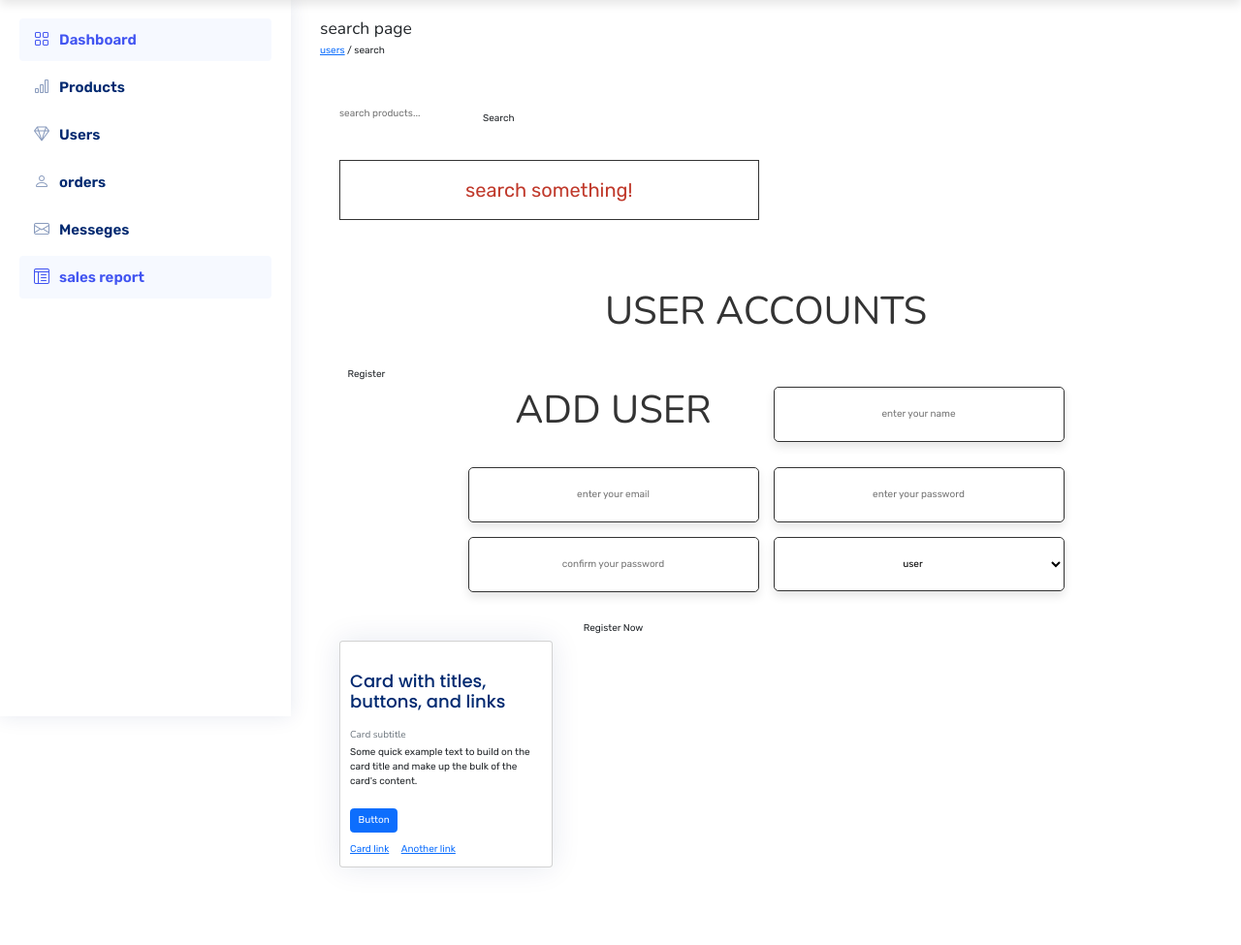
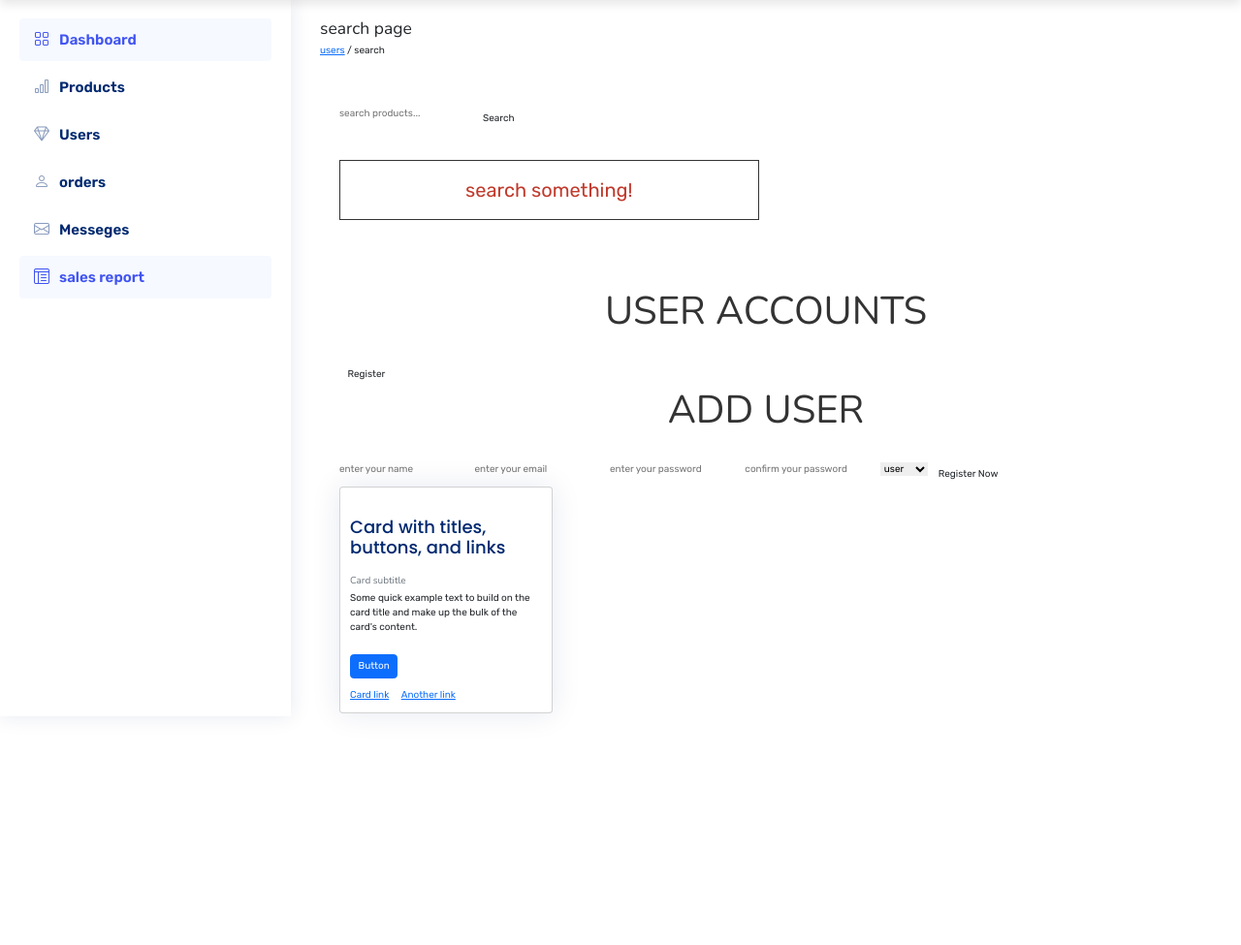
Before and after one commit to haamid10/E-bookstore, a PHP site: page /admin_users.php in a window 1280 px wide. Shown: the part 61-1036 px from the top of the page at 97% size. After the commit the page ends 797 px from the top, so only its background shows below. Run offline with PHP 8.4, Linux system fonts and the light colour scheme; data that the repository does not hold is empty.

Commit message:
admin users1

```diff
--- a/admin_users.php
+++ b/admin_users.php
@@ -91,7 +91,7 @@ if(isset($_POST['search'])){
    <p> <a href="admin_users.php">users</a> / search </p>
 </div>
 
-<section class="search-form">
+<section class="section">
    <form action="" method="post">
       <input type="text" name="search" placeholder="search products..." class="box">
       <input type="submit" name="submit" value="search" class="btn">
@@ -114,6 +114,7 @@ if(isset($_POST['search'])){
       <input type="hidden" name="name" value="<?php echo $fetch_users['name']; ?>">
       <input type="hidden" name="email" value="<?php echo $fetch_users['price']; ?>">
       <input type="hidden" name="user_type" value="<?php echo $fetch_users['image']; ?>">
+
       <p> user id : <span><?php echo $fetch_users['id']; ?></span> </p>
          <p> username : <span><?php echo $fetch_users['name']; ?></span> </p>
          <p> email : <span><?php echo $fetch_users['email']; ?></span> </p>
@@ -139,7 +140,7 @@ if(isset($_POST['search'])){
 
 
 
-<section class="users">
+<section class="section">
 
 
    <h1 class="title"> user accounts </h1>
```
